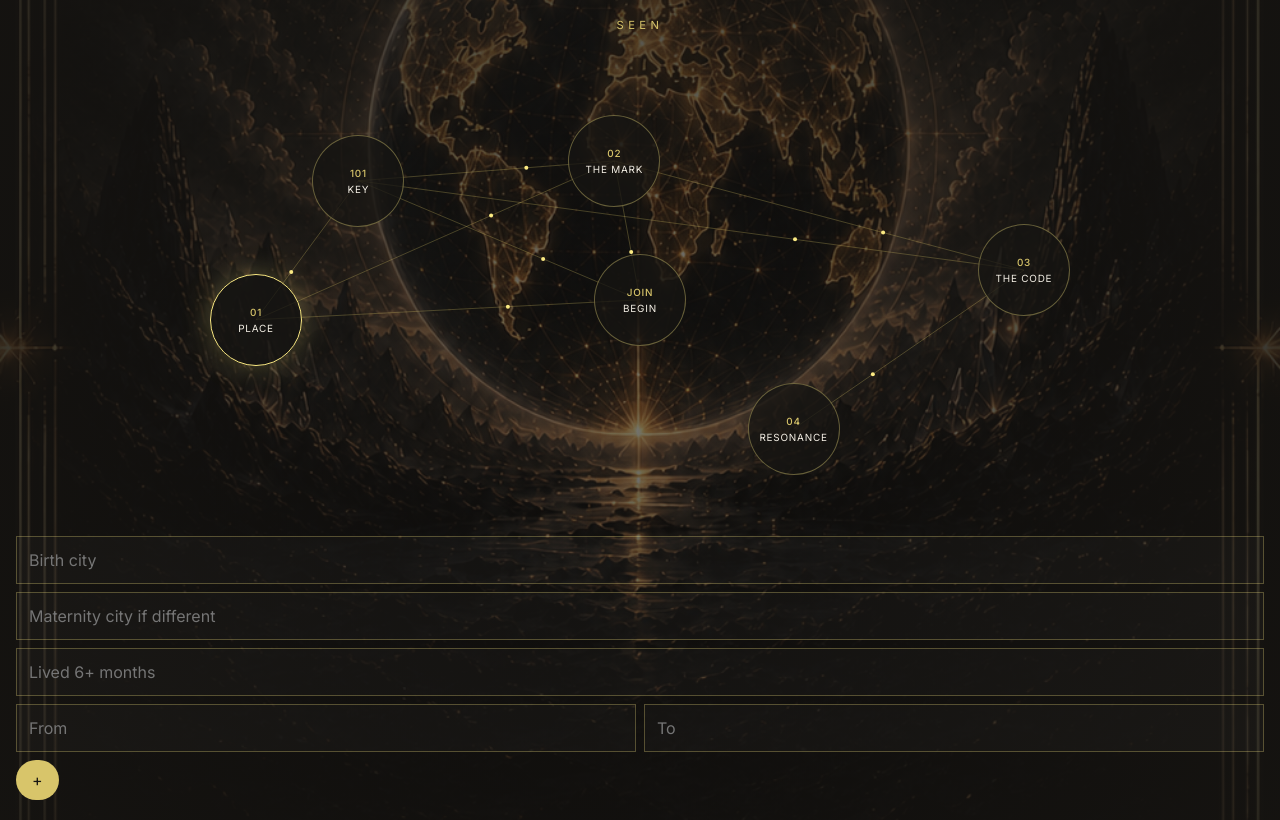
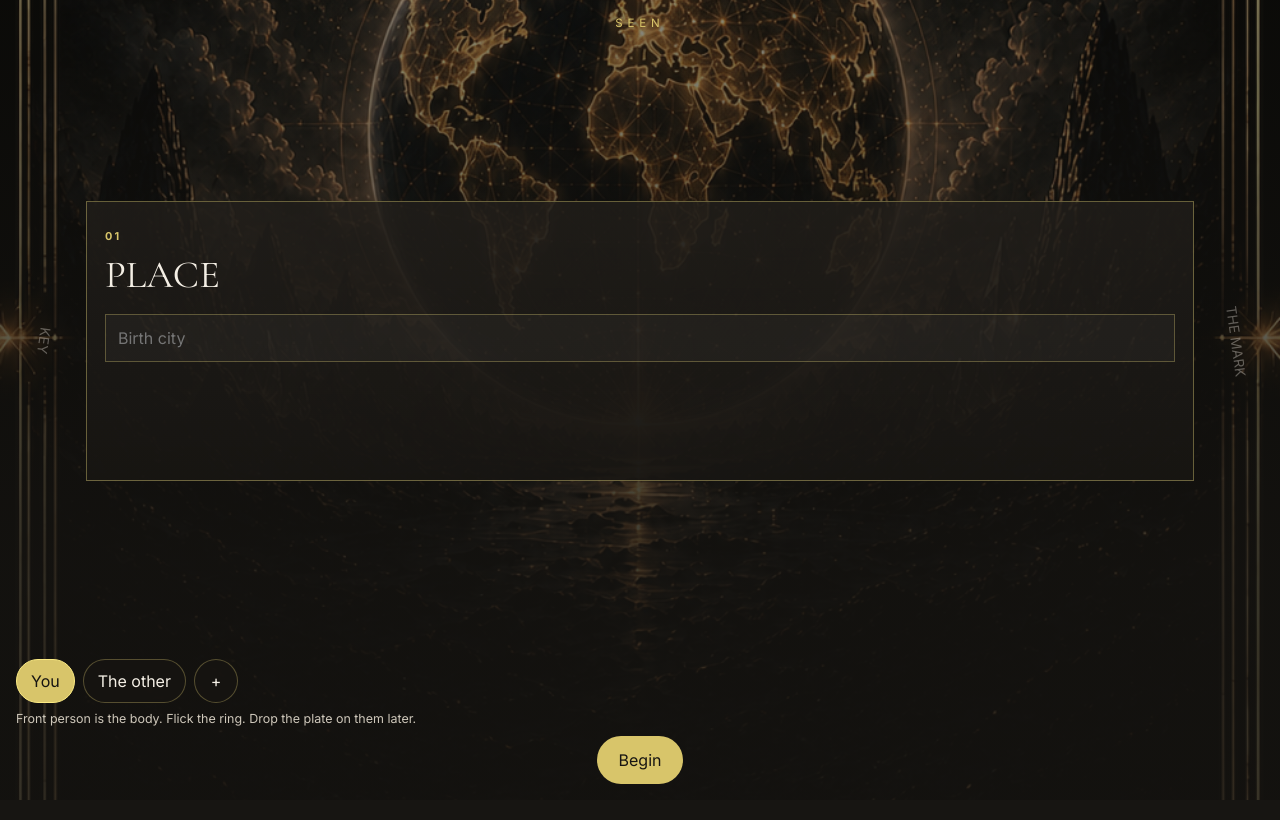
Before and after one commit to seanmphelps-ai/seen-universe, a Next.js app: page / in a window 1280 px wide. Built offline with nearby package versions, Linux system fonts and the light colour scheme.

Commit message:
Tree world + people rail — you and the other

```diff
--- a/app/styles/splash.css
+++ b/app/styles/splash.css
@@ -1,92 +1,118 @@
-.seenMap {
+.seenTree {
   position: relative;
   min-height: 100svh;
+  display: flex;
+  flex-direction: column;
   background: #171512;
   color: #f4efe5;
-  overflow: hidden;
 }
-.seenMapWorld {
+.seenTreeWorld {
   position: absolute;
   inset: 0;
   width: 100%;
   height: 100%;
   object-fit: cover;
-  opacity: 0.5;
+  opacity: 0.62;
 }
-.seenMapVeil {
+.seenTreeVeil {
   position: absolute;
   inset: 0;
-  background: radial-gradient(circle at 50% 45%, rgba(23,21,18,0.15), rgba(23,21,18,0.82));
+  background: linear-gradient(180deg, rgba(23,21,18,0.2), rgba(23,21,18,0.72) 70%);
 }
-.seenMapHead,
-.seenMapStage,
-.seenMapDock {
+.seenTreeHead,
+.seenRing,
+.seenPeople,
+.seenTreeHint,
+.seenPlacardPlus {
   position: relative;
   z-index: 1;
 }
-.seenMapHead {
-  padding: max(18px, env(safe-area-inset-top)) 16px 0;
-  letter-spacing: 0.4em;
+.seenTreeHead {
+  padding: max(16px, env(safe-area-inset-top)) 16px 0;
+  text-align: center;
+  letter-spacing: 0.42em;
   color: #d8c56a;
-  font-size: 0.7rem;
-  text-align: center;
+  font-size: 0.72rem;
 }
-.seenMapStage {
-  position: relative;
-  height: min(62svh, 560px);
-  touch-action: none;
+.seenRing {
+  flex: 1;
+  display: grid;
+  grid-template-columns: 72px 1fr 72px;
+  align-items: center;
+  gap: 6px;
+  padding: 12px 8px;
 }
-.seenMapCanvas {
-  position: absolute;
-  inset: 0;
-  width: 100%;
-  height: 100%;
+.seenRingFront {
+  min-height: 280px;
+  padding: 22px 18px;
+  background: linear-gradient(180deg, rgba(33,30,26,0.82), rgba(23,21,18,0.9));
+  border: 1px solid rgba(251,234,131,0.35);
 }
-.seenOrb {
-  position: absolute;
-  transform: translate(-50%, -50%);
-  min-width: 92px;
-  min-height: 92px;
-  padding: 10px;
+.seenRingFront b {
+  color: #d8c56a;
+  letter-spacing: 0.2em;
+  font-size: 0.68rem;
+}
+.seenRingFront h1 {
+  margin: 8px 0 16px;
+  font-family: 'Cormorant Garamond', serif;
+  font-weight: 400;
+  font-size: 2.4rem;
+}
+.seenRingGhost {
+  height: 140px;
+  padding: 8px 4px;
+  color: rgba(244,239,229,0.35);
+  background: transparent;
+  border: 0;
+  writing-mode: vertical-rl;
+  transform: scale(0.92);
+}
+.seenRingGhost.left { transform: scale(0.86) rotate(8deg); }
+.seenRingGhost.right { transform: scale(0.86) rotate(-8deg); }
+.seenPeople {
+  display: flex;
+  gap: 8px;
+  overflow-x: auto;
+  padding: 8px 16px;
+}
+.seenPeople button {
+  min-height: 44px;
+  padding: 0 14px;
+  color: #f4efe5;
+  background: rgba(23,21,18,0.7);
+  border: 1px solid rgba(251,234,131,0.28);
   border-radius: 999px;
-  border: 1px solid rgba(251,234,131,0.35);
-  background: rgba(23,21,18,0.78);
-  color: #f4efe5;
-  letter-spacing: 0.08em;
-  font-size: 0.62rem;
+  white-space: nowrap;
 }
-.seenOrb b {
-  display: block;
-  color: #d8c56a;
-  font-weight: 500;
-  margin-bottom: 4px;
+.seenPeople button.on {
+  border-color: #fbea83;
+  color: #171512;
+  background: #d8c56a;
 }
-.seenOrb.on {
-  border-color: #fbea83;
-  box-shadow: 0 0 28px rgba(251,234,131,0.28);
-  z-index: 3;
+.seenPeople .add {
+  width: 44px;
+  padding: 0;
 }
-.seenMapDock {
-  padding: 8px 16px max(20px, env(safe-area-inset-bottom));
+.seenTreeHint {
+  margin: 0 16px 10px;
+  color: #cfc8bb;
+  font-size: 0.78rem;
 }
-.seenPlacardInput,
-.seenPlacardYears input {
+.seenPlacardInput {
   width: 100%;
   min-height: 48px;
   margin-bottom: 8px;
   padding: 10px 12px;
   color: #f4efe5;
-  background: rgba(255,255,255,0.02);
+  background: rgba(255,255,255,0.03);
   border: 1px solid rgba(251,234,131,0.28);
 }
-.seenPlacardYears {
-  display: grid;
-  grid-template-columns: 1fr 1fr;
-  gap: 8px;
-}
 .seenPlacardPlus {
-  min-height: 40px;
-  padding: 0 16px;
+  align-self: center;
+  margin: 0 16px max(16px, env(safe-area-inset-bottom));
+  min-height: 48px;
+  padding: 0 22px;
   color: #171512;
   background: #d8c56a;
   border: 0;
--- a/components/SeenEntry.tsx
+++ b/components/SeenEntry.tsx
@@ -1,272 +1,100 @@
 'use client';
 
-import { useEffect, useRef, useState } from 'react';
+import { useState } from 'react';
 import { useRouter } from 'next/navigation';
 import { LocationAutocompleteInput } from './LocationAutocompleteInput';
 
-type Lived = { id: string; value: string; startYear: string; endYear: string };
-type NodeId = 'place' | 'mark' | 'code' | 'resonance' | 'key' | 'begin';
+type Person = { id: string; name: string };
+type Plate = 'place' | 'mark' | 'western' | 'wound' | 'bazi' | 'galactic' | 'key';
 
-const NODES: { id: NodeId; title: string; sub: string; x: number; y: number }[] = [
-  { id: 'place', title: 'PLACE', sub: '01', x: 0.2, y: 0.58 },
-  { id: 'mark', title: 'THE MARK', sub: '02', x: 0.48, y: 0.26 },
-  { id: 'code', title: 'THE CODE', sub: '03', x: 0.8, y: 0.48 },
-  { id: 'resonance', title: 'RESONANCE', sub: '04', x: 0.62, y: 0.8 },
-  { id: 'key', title: 'KEY', sub: '101', x: 0.28, y: 0.3 },
-  { id: 'begin', title: 'BEGIN', sub: 'JOIN', x: 0.5, y: 0.54 },
+const PLATES: { id: Plate; label: string }[] = [
+  { id: 'place', label: 'PLACE' },
+  { id: 'mark', label: 'THE MARK' },
+  { id: 'western', label: 'WESTERN' },
+  { id: 'wound', label: 'WOUND' },
+  { id: 'bazi', label: 'BAZI' },
+  { id: 'galactic', label: 'GALACTIC' },
+  { id: 'key', label: 'KEY' },
 ];
-
-const LINKS: [NodeId, NodeId][] = [
-  ['place', 'mark'],
-  ['mark', 'code'],
-  ['code', 'resonance'],
-  ['key', 'place'],
-  ['key', 'mark'],
-  ['key', 'code'],
-  ['key', 'begin'],
-  ['place', 'begin'],
-  ['mark', 'begin'],
-];
-
-const PLANET_101: [string, string][] = [
-  ['Sun', 'Vital heat. What the life keeps trying to be.'],
-  ['Moon', 'The body of habit. What soothes and what swallows.'],
-  ['Mercury', 'The tongue and the split. How they think out loud.'],
-  ['Venus', 'What they bind to. Taste, bond, the price of beauty.'],
-  ['Mars', 'The cut. How they take, fight, and spend heat.'],
-  ['Jupiter', 'Where they enlarge. Faith, excess, the big room.'],
-  ['Saturn', 'The wall. Time, duty, the cold teacher.'],
-  ['Uranus', 'The break in the pattern. Sudden weather.'],
-  ['Neptune', 'The dissolve. Fog, holy longing, leak.'],
-  ['Pluto', 'What will not stay buried. Power, rot, rebirth.'],
-  ['Chiron', 'The unhealable spot that teaches.'],
-  ['Lilith', 'The part that will not come to the table.'],
-];
-
-const HOUSE_101: [string, string][] = [
-  ['1', 'The body in the doorway. How they arrive.'],
-  ['2', 'Worth, food, what they keep.'],
-  ['3', 'Street, sibling, the near word.'],
-  ['4', 'The house under the house. Root, night, family soil.'],
-  ['5', 'Heat that plays. Risk, child, making.'],
-  ['6', 'Work of the day. Service, craft, the body under strain.'],
-  ['7', 'The other chair. Contract, mirror, opponent.'],
-  ['8', 'Shared blood and shared debt. What dies between two people.'],
-  ['9', 'The far road. Law, faith, the long meaning.'],
-  ['10', 'The visible work. Rank, weather of reputation.'],
-  ['11', 'The circle. Allies, future, the room of peers.'],
-  ['12', 'The back room. Hidden cost, exile, the undoing.'],
-];
-
-const newLived = (): Lived => ({ id: crypto.randomUUID(), value: '', startYear: '', endYear: '' });
 
 export default function SeenEntry() {
   const router = useRouter();
-  const canvasRef = useRef<HTMLCanvasElement>(null);
-  const wrapRef = useRef<HTMLDivElement>(null);
-  const [pos, setPos] = useState(() => Object.fromEntries(NODES.map((n) => [n.id, { x: n.x, y: n.y }])));
-  const [focus, setFocus] = useState<NodeId>('place');
-  const [stack, setStack] = useState<NodeId[]>(['place']);
-  const [keyOpen, setKeyOpen] = useState<'planet' | 'house' | 'portal' | 'lens' | null>(null);
+  const [people, setPeople] = useState<Person[]>([
+    { id: 'you', name: 'You' },
+    { id: 'other', name: 'The other' },
+  ]);
+  const [frontPerson, setFrontPerson] = useState('you');
+  const [ring, setRing] = useState(0);
   const [name, setName] = useState('');
   const [birthDate, setBirthDate] = useState('');
   const [birthCity, setBirthCity] = useState('');
-  const [maternityCity, setMaternityCity] = useState('');
-  const [lived, setLived] = useState<Lived[]>([newLived()]);
-  const drag = useRef<{ id: NodeId; dx: number; dy: number } | null>(null);
 
-  useEffect(() => {
-    const c = canvasRef.current;
-    const wrap = wrapRef.current;
-    if (!c || !wrap) return;
-    const ctx = c.getContext('2d');
-    if (!ctx) return;
-    let raf = 0;
-    let t = 0;
-    const draw = () => {
-      const dpr = Math.min(window.devicePixelRatio || 1, 2);
-      const w = wrap.clientWidth;
-      const h = wrap.clientHeight;
-      if (!w || !h) {
-        raf = requestAnimationFrame(draw);
-        return;
-      }
-      if (c.width !== w * dpr || c.height !== h * dpr) {
-        c.width = w * dpr;
-        c.height = h * dpr;
-      }
-      ctx.setTransform(dpr, 0, 0, dpr, 0, 0);
-      ctx.clearRect(0, 0, w, h);
-      t += 1;
-      for (const [a, b] of LINKS) {
-        const A = pos[a];
-        const B = pos[b];
-        ctx.strokeStyle = 'rgba(216,197,106,0.28)';
-        ctx.beginPath();
-        ctx.moveTo(A.x * w, A.y * h);
-        ctx.lineTo(B.x * w, B.y * h);
-        ctx.stroke();
-        const u = (t * 0.008 + a.length) % 1;
-        ctx.fillStyle = '#fbea83';
-        ctx.beginPath();
-        ctx.arc(A.x * w + (B.x - A.x) * w * u, A.y * h + (B.y - A.y) * h * u, 2, 0, Math.PI * 2);
-        ctx.fill();
-      }
-      raf = requestAnimationFrame(draw);
-    };
-    raf = requestAnimationFrame(draw);
-    return () => cancelAnimationFrame(raf);
-  }, [pos]);
+  const plate = PLATES[ring];
 
-  function openNode(id: NodeId) {
-    setStack((prev) => (prev[prev.length - 1] === id ? prev : [...prev, id]));
-    setFocus(id);
-    if (id !== 'key') setKeyOpen(null);
-  }
-
-  function back() {
-    setStack((prev) => {
-      if (prev.length < 2) return prev;
-      const next = prev.slice(0, -1);
-      setFocus(next[next.length - 1]);
-      return next;
-    });
-    setKeyOpen(null);
-  }
-
-  function pointId(clientX: number, clientY: number): NodeId | null {
-    const wrap = wrapRef.current;
-    if (!wrap) return null;
-    const r = wrap.getBoundingClientRect();
-    const x = (clientX - r.left) / r.width;
-    const y = (clientY - r.top) / r.height;
-    let best: NodeId | null = null;
-    let dist = 0.09;
-    for (const id of Object.keys(pos) as NodeId[]) {
-      const d = Math.hypot(pos[id].x - x, pos[id].y - y);
-      if (d < dist) {
-        dist = d;
-        best = id;
-      }
-    }
-    return best;
-  }
-
-  function onDown(event: React.PointerEvent) {
-    const id = pointId(event.clientX, event.clientY);
-    if (!id) return;
-    const wrap = wrapRef.current;
-    if (!wrap) return;
-    const r = wrap.getBoundingClientRect();
-    drag.current = {
-      id,
-      dx: pos[id].x - (event.clientX - r.left) / r.width,
-      dy: pos[id].y - (event.clientY - r.top) / r.height,
-    };
-    openNode(id);
-    (event.target as HTMLElement).setPointerCapture(event.pointerId);
-  }
-
-  function onMove(event: React.PointerEvent) {
-    if (!drag.current) return;
-    const wrap = wrapRef.current;
-    if (!wrap) return;
-    const r = wrap.getBoundingClientRect();
-    const x = Math.min(0.92, Math.max(0.08, (event.clientX - r.left) / r.width + drag.current.dx));
-    const y = Math.min(0.9, Math.max(0.12, (event.clientY - r.top) / r.height + drag.current.dy));
-    const id = drag.current.id;
-    setPos((prev) => ({ ...prev, [id]: { x, y } }));
-  }
-
-  function onUp() {
-    drag.current = null;
+  function spin(dir: number) {
+    setRing((i) => (i + dir + PLATES.length) % PLATES.length);
   }
 
   function go() {
-    if (!name.trim() || !birthDate || !birthCity.trim()) {
-      openNode('mark');
-      return;
-    }
-    const places = lived.filter((row) => row.value.trim());
     sessionStorage.setItem('seen.introduction.v2.complete', 'true');
-    sessionStorage.setItem('seen.foundation.name', name.trim());
+    sessionStorage.setItem('seen.foundation.name', name.trim() || people.find((p) => p.id === frontPerson)?.name || 'You');
     sessionStorage.setItem('seen.foundation.birthDate', birthDate);
-    sessionStorage.setItem(
-      'seen.foundation.locations',
-      JSON.stringify({
-        name: name.trim(),
-        birthLocation: birthCity.trim(),
-        maternityLocation: maternityCity.trim() || undefined,
-        livedLocations: places.map((row) => row.value.trim()),
-        livedPeriods: places.map((row) => ({ location: row.value.trim(), startYear: row.startYear, endYear: row.endYear })),
-      }),
-    );
+    sessionStorage.setItem('seen.foundation.locations', JSON.stringify({ birthLocation: birthCity.trim() }));
     router.push('/foundation/birth');
   }
 
   return (
-    <main className="seenMap">
-      <img className="seenMapWorld" src="/foundation/location-forge-background.png" alt="" />
-      <div className="seenMapVeil" />
-      <header className="seenMapHead">
-        <span>SEEN</span>
-        {stack.length > 1 ? <button type="button" className="seenBack" onClick={back}>Back</button> : null}
-      </header>
-      <div className="seenMapStage" ref={wrapRef} onPointerDown={onDown} onPointerMove={onMove} onPointerUp={onUp}>
-        <canvas ref={canvasRef} className="seenMapCanvas" />
-        {NODES.map((node) => {
-          const p = pos[node.id];
-          return (
-            <button
-              key={node.id}
-              type="button"
-              className={`seenOrb${focus === node.id ? ' on' : ''}`}
-              style={{ left: `${p.x * 100}%`, top: `${p.y * 100}%` }}
-              onClick={() => (node.id === 'begin' ? go() : openNode(node.id))}
-            >
-              <b>{node.sub}</b>
-              {node.title}
-            </button>
-          );
-        })}
+    <main className="seenTree">
+      <img className="seenTreeWorld" src="/foundation/location-forge-background.png" alt="" />
+      <div className="seenTreeVeil" />
+
+      <header className="seenTreeHead">SEEN</header>
+
+      <div className="seenRing">
+        <button type="button" className="seenRingGhost left" onClick={() => spin(-1)}>
+          {PLATES[(ring - 1 + PLATES.length) % PLATES.length].label}
+        </button>
+        <article className="seenRingFront">
+          <b>{String(ring + 1).padStart(2, '0')}</b>
+          <h1>{plate.label}</h1>
+          {plate.id === 'place' && (
+            <LocationAutocompleteInput className="seenPlacardInput" ariaLabel="Birth city" placeholder="Birth city" value={birthCity} onChange={setBirthCity} />
+          )}
+          {plate.id === 'mark' && (
+            <>
+              <input className="seenPlacardInput" placeholder="Name" value={name} onChange={(e) => setName(e.target.value)} />
+              <input className="seenPlacardInput" type="date" value={birthDate} onChange={(e) => setBirthDate(e.target.value)} />
+            </>
+          )}
+        </article>
+        <button type="button" className="seenRingGhost right" onClick={() => spin(1)}>
+          {PLATES[(ring + 1) % PLATES.length].label}
+        </button>
       </div>
-      <section className="seenMapDock">
-        {focus === 'place' && (
-          <>
-            <LocationAutocompleteInput className="seenPlacardInput" ariaLabel="Birth city" placeholder="Birth city" value={birthCity} onChange={setBirthCity} />
-            <LocationAutocompleteInput className="seenPlacardInput" ariaLabel="Maternity city if different" placeholder="Maternity city if different" value={maternityCity} onChange={setMaternityCity} />
-            {lived.map((row, index) => (
-              <div key={row.id} className="seenPlacardLived">
-                <LocationAutocompleteInput className="seenPlacardInput" ariaLabel={`Lived city ${index + 1}`} placeholder="Lived 6+ months" value={row.value} onChange={(value) => setLived((rows) => rows.map((item) => (item.id === row.id ? { ...item, value } : item)))} />
-                <div className="seenPlacardYears">
-                  <input inputMode="numeric" maxLength={4} placeholder="From" value={row.startYear} onChange={(event) => setLived((rows) => rows.map((item) => (item.id === row.id ? { ...item, startYear: event.target.value.replace(/\D/g, '') } : item)))} />
-                  <input inputMode="numeric" maxLength={4} placeholder="To" value={row.endYear} onChange={(event) => setLived((rows) => rows.map((item) => (item.id === row.id ? { ...item, endYear: event.target.value.replace(/\D/g, '') } : item)))} />
-                </div>
-              </div>
-            ))}
-            <button type="button" className="seenPlacardPlus" onClick={() => setLived((rows) => [...rows, newLived()])}>+</button>
-          </>
-        )}
-        {focus === 'mark' && (
-          <>
-            <input className="seenPlacardInput" type="text" placeholder="Name" value={name} onChange={(event) => setName(event.target.value)} />
-            <input className="seenPlacardInput" type="date" value={birthDate} onChange={(event) => setBirthDate(event.target.value)} />
-          </>
-        )}
-        {focus === 'key' && (
-          <div className="seenKey">
-            <button type="button" onClick={() => setKeyOpen('planet')}>Planet</button>
-            <button type="button" onClick={() => setKeyOpen('house')}>House</button>
-            <button type="button" onClick={() => setKeyOpen('portal')}>Portal</button>
-            <button type="button" onClick={() => setKeyOpen('lens')}>Lens</button>
-            {keyOpen === 'planet' && PLANET_101.map(([k, v]) => <p key={k}><b>{k}.</b> {v}</p>)}
-            {keyOpen === 'house' && HOUSE_101.map(([k, v]) => <p key={k}><b>{k}.</b> {v}</p>)}
-            {keyOpen === 'portal' && <p>The 64 names and extraction live in docs/64_PORTALS.md. This plate opens that book. It does not invent a 65th.</p>}
-            {keyOpen === 'lens' && <p>Dr. Maisel 25-lens list is named in canon and not locked as a file. This plate will not invent the 25.</p>}
-          </div>
-        )}
-        {focus === 'begin' && <button type="button" className="seenPlacardPlus" onClick={go}>Begin</button>}
-      </section>
+
+      <nav className="seenPeople" aria-label="People">
+        {people.map((person) => (
+          <button
+            key={person.id}
+            type="button"
+            className={frontPerson === person.id ? 'on' : ''}
+            onClick={() => setFrontPerson(person.id)}
+          >
+            {person.name}
+          </button>
+        ))}
+        <button
+          type="button"
+          className="add"
+          onClick={() =>
+            setPeople((rows) => [...rows, { id: crypto.randomUUID(), name: `Person ${rows.length + 1}` }])
+          }
+        >
+          +
+        </button>
+      </nav>
+      <p className="seenTreeHint">Front person is the body. Flick the ring. Drop the plate on them later.</p>
+      <button type="button" className="seenPlacardPlus" onClick={go}>Begin</button>
     </main>
   );
 }
```
